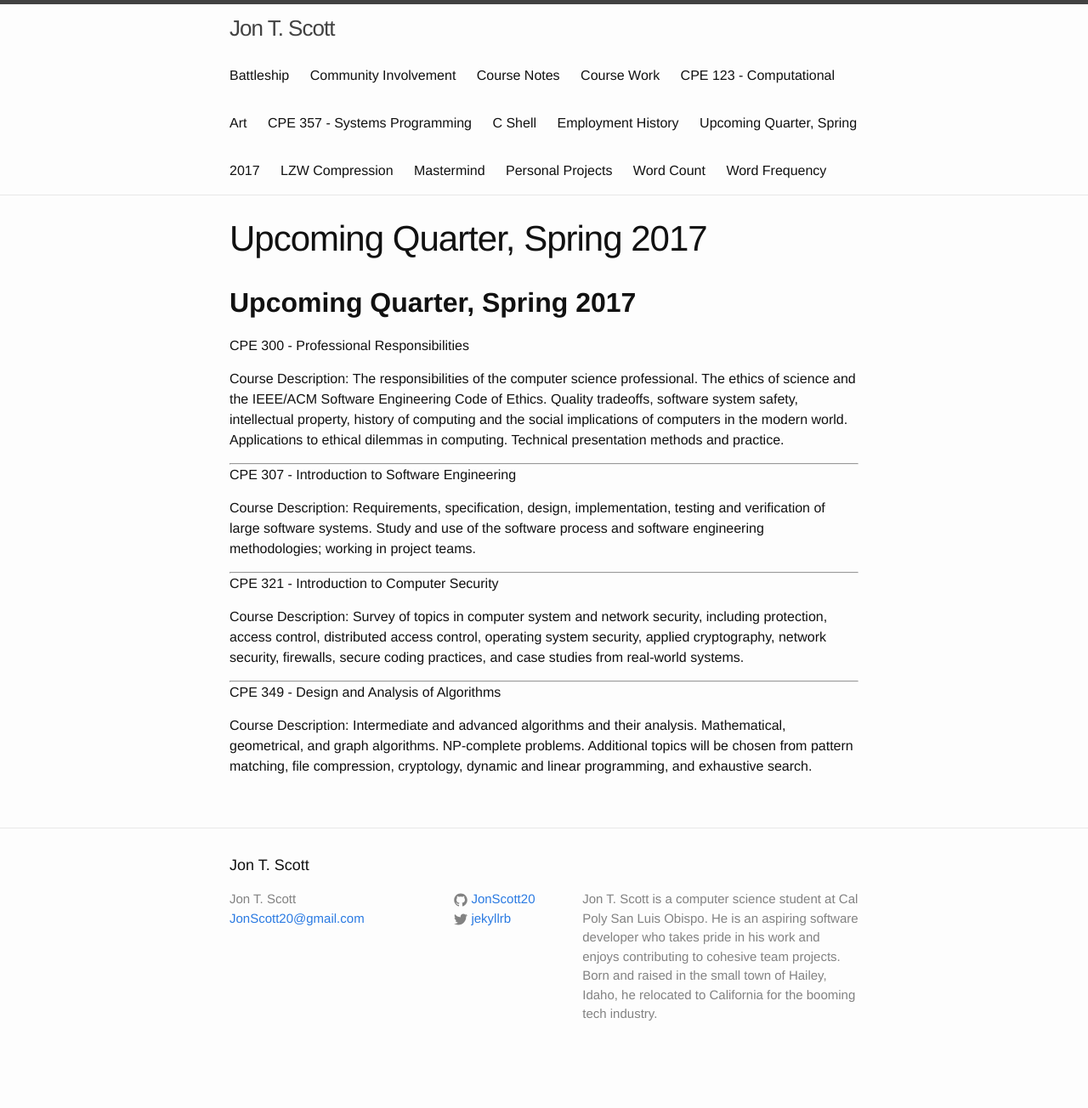
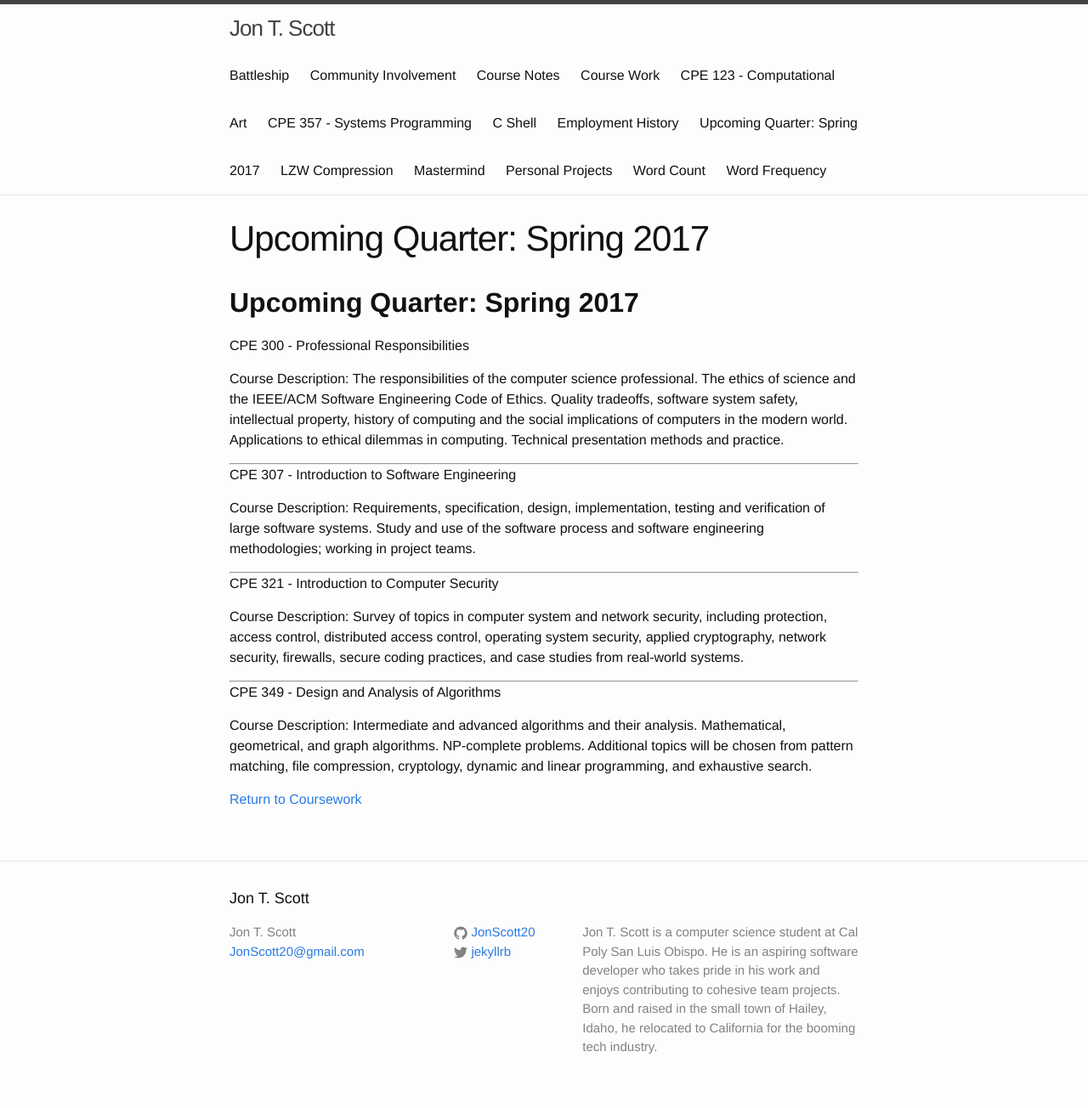
Before and after one commit to JonScott20/JonScott20.github.io, a Jekyll site: the page built from future_classes.md, in a window 1280 px wide. Shown: the whole page at 85% size. Built offline with Jekyll 4.4.1, drawn with Linux system fonts in a browser that asks for light colours; our own code applies the rules of GitHub Pages for plain Markdown files; before the commit the page ends 1265 px from its top, so only the background shows below that.

Commit message:
Update future_classes.md

```diff
--- a/future_classes.md
+++ b/future_classes.md
@@ -3,7 +3,7 @@ layout: page
 permalink: /future_classes/
 ---
 
-**Upcoming Quarter, Spring 2017**
+**Upcoming Quarter: Spring 2017**
 ------------------
 
 CPE 300 - Professional Responsibilities
@@ -27,3 +27,6 @@ Course Description: Survey of topics in computer system and network security, in
 CPE 349 - Design and Analysis of Algorithms
 
 Course Description: Intermediate and advanced algorithms and their analysis. Mathematical, geometrical, and graph algorithms. NP-complete problems. Additional topics will be chosen from pattern matching, file compression, cryptology, dynamic and linear programming, and exhaustive search.
+
+
+ [Return to Coursework](https://jonscott20.github.io/course_work/)
```
